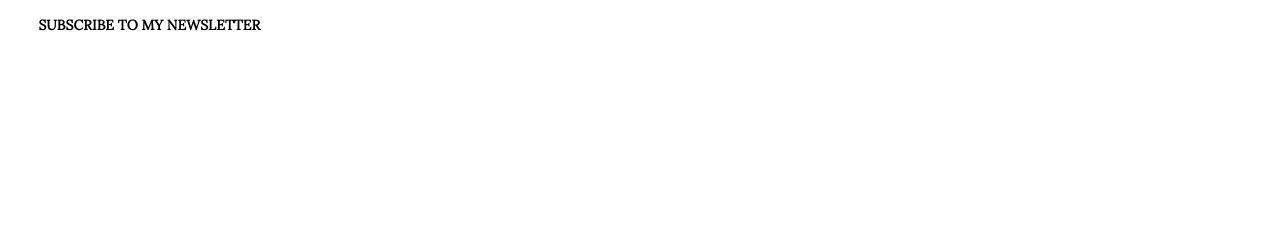
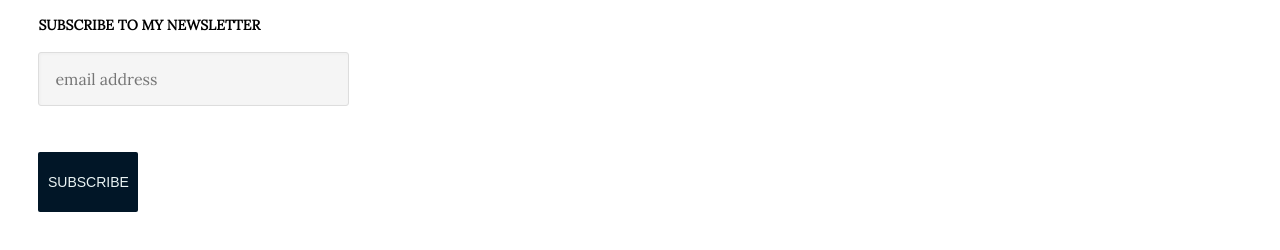
Before and after one commit to JasenABaker/novemberist, a React (Create React App) app in the folder client/: page / in a window 1280 px wide. Shown: the part 414-664 px from the top of the page. Built offline with nearby package versions, Linux system fonts and the light colour scheme; no server answers.

Commit message:
added input to about aside

```diff
--- a/client/src/App.js
+++ b/client/src/App.js
@@ -5,6 +5,7 @@ import { Header, TitleDiv, NavBar } from './components/styled_components/header'
 import { Page, Aside, AsideImg, InsideAside } from './components/styled_components/container'
 import Image from './components/styled_components/images/me.jpg'
 import Home from './components/Home'
+import NewsInput from './components/NewsInput'
 import './App.css';
 
 class App extends Component {
@@ -60,6 +61,7 @@ class App extends Component {
               </AsideImg>
               <p><a href="#">The Novemberist</a>, Jasen Baker,(<a href="https://twitter.com/RiseNovemberist">@RiseNovemberist</a>) is writer living in Sugar Hill, GA.<a href="#"> Read More...</a></p>
               <h4>Subscribe to my newsletter</h4>
+              <NewsInput/>
             </InsideAside>
           </Aside>
         </Page>
--- /dev/null
+++ b/client/src/components/NewsInput.jsx
@@ -0,0 +1,21 @@
+import React, {Component} from 'react'
+import {NewsInputCon} from './styled_components/container'
+import {NewsInBtn} from './styled_components/buttons'
+import {NewsInputStyle} from './styled_components/Inputs'
+
+
+
+class NewsInput extends Component {
+
+
+    render(){
+        return(
+            <NewsInputCon>
+                <NewsInputStyle type="text" name="newsletter" placeholder="email address" />
+                <NewsInBtn type="submit" value="subscribe"/>
+            </NewsInputCon>
+        )
+    }
+}
+
+export default NewsInput
--- /dev/null
+++ b/client/src/components/styled_components/Inputs.jsx
@@ -0,0 +1,19 @@
+import styled from 'styled-components'
+
+
+
+
+
+
+export const NewsInputStyle = styled.input`
+background-color: #f5f5f5;
+border: 1px solid #ddd;
+border-radius: 3px;
+box-shadow: 1px 1px 3px #eee inset;
+color: #999;
+font-family: 'Lora', serif;
+font-size: 16px;
+padding: 16px;
+width: 90%;
+
+`
--- a/client/src/components/styled_components/buttons.jsx
+++ b/client/src/components/styled_components/buttons.jsx
@@ -20,3 +20,22 @@ export const ReadBtn = styled.a`
     }
 
 `
+
+export const NewsInBtn = styled.input`
+height: 60px;
+width: 100px;
+background-color: #011627;
+color: #EAF4F4;
+display: flex;
+justify-content: center;
+align-items: center;
+font-size: 14px;
+text-transform: uppercase;
+border: none;
+border-radius: 2px;
+
+:hover{
+    background: #A93F55
+}
+
+`
--- a/client/src/components/styled_components/container.jsx
+++ b/client/src/components/styled_components/container.jsx
@@ -166,3 +166,10 @@ export const TitleCard = styled.div`
     display: flex;
     align-items: center;
 `
+export const NewsInputCon = styled.div`
+    height: 20vh;
+    width: 100%;
+    display: flex;
+    flex-direction: column;
+    justify-content: space-between;
+`
```
